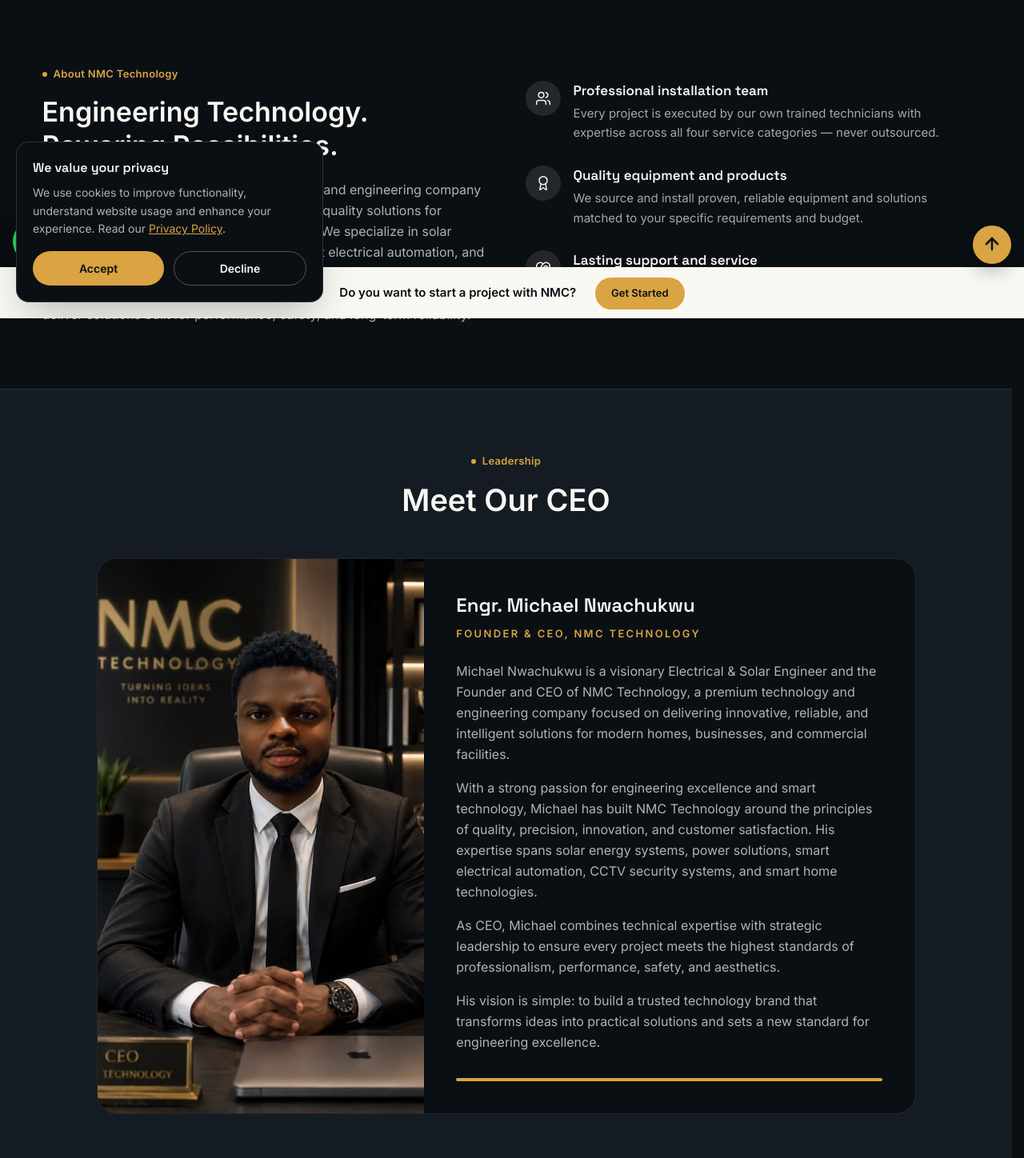
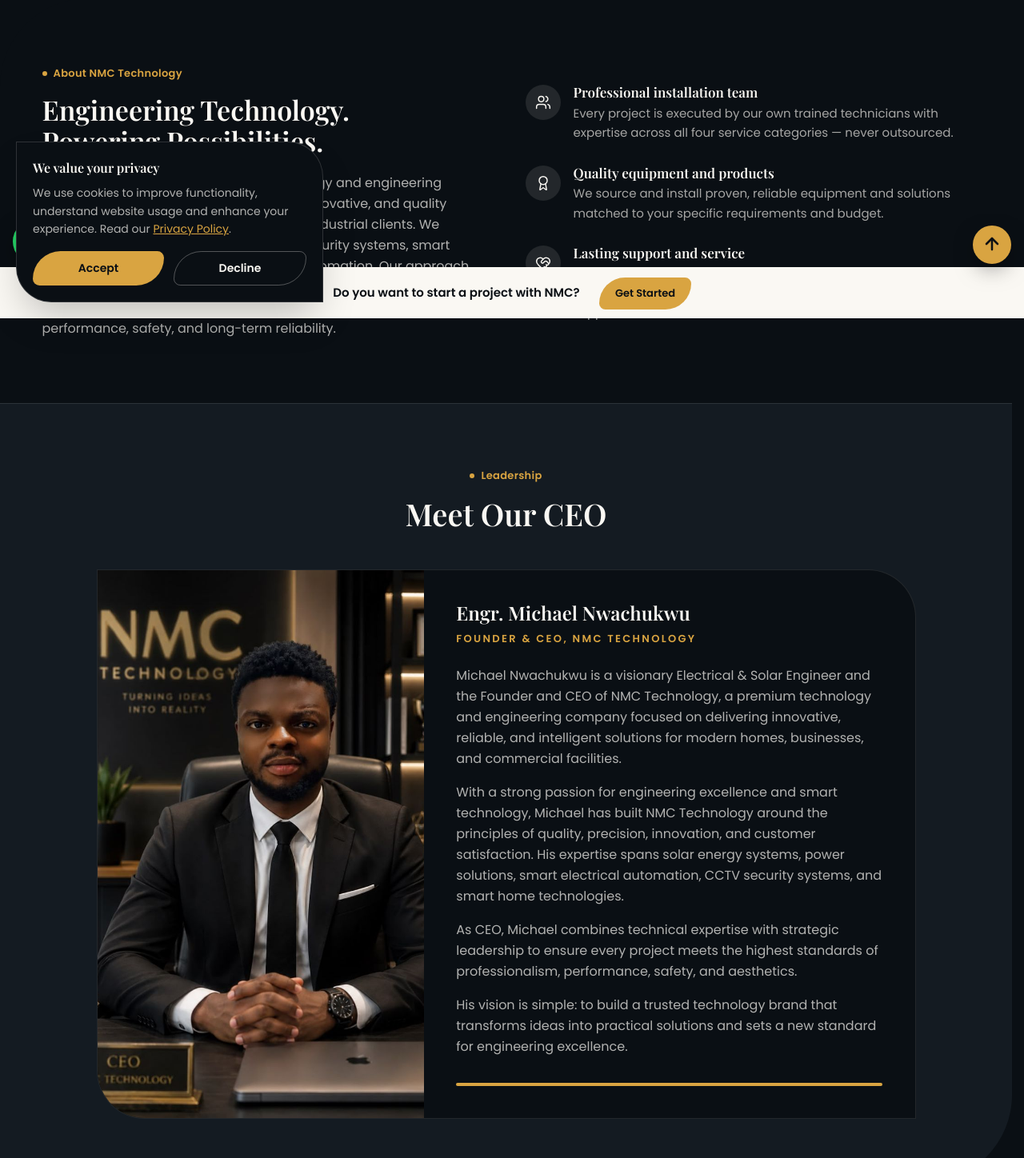
Before and after one commit to jamalcarterme/nmctechnologyltd, a Next.js app: page /about in a window 1280 px wide. Shown: the part 402-1850 px from the top of the page at 80% size. Built offline with nearby package versions, Linux system fonts and the light colour scheme; no server answers.

Commit message:
Upload files via ZiptoGit

```diff
--- a/next.config.ts
+++ b/next.config.ts
@@ -18,6 +18,10 @@
         ],
       },
       {
+        source: "/sitemap.xml",
+        headers: [{ key: "Content-Type", value: "application/xml; charset=utf-8" }],
+      },
+      {
         // Long-cache static media so repeat visits (and Core Web Vitals) stay fast.
         source: "/images/:path*",
         headers: [{ key: "Cache-Control", value: "public, max-age=2592000, stale-while-revalidate=86400" }],
--- a/src/app/globals.css
+++ b/src/app/globals.css
@@ -219,3 +219,48 @@
 @media (prefers-reduced-motion: reduce) {
   .animate-bg-drift, .animate-bg-drift-alt { animation: none; }
 }
+
+/* ================= Reference-style shapes, motion & type (visual only) ================= */
+h1, h2, h3 { font-family: var(--font-display), Georgia, serif; line-height: 1.15; }
+.font-display { font-family: var(--font-display), Georgia, serif; }
+
+/* Preloader */
+#pre { position: fixed; inset: 0; background: var(--color-ink); z-index: 999; display: grid; place-items: center; transition: opacity .6s, visibility .6s; }
+#pre.off { opacity: 0; visibility: hidden; pointer-events: none; }
+#pre img { height: 120px; width: auto; animation: pre-pulse 1.2s infinite; }
+#pre i { position: absolute; bottom: 30%; width: 160px; height: 4px; background: linear-gradient(90deg, transparent, var(--color-gold), transparent); animation: pre-sweep 1s infinite; }
+@keyframes pre-sweep { 0% { transform: translateX(-80px); opacity: 0; } 50% { opacity: 1; } 100% { transform: translateX(80px); opacity: 0; } }
+@keyframes pre-pulse { 50% { transform: scale(1.08); filter: drop-shadow(0 0 20px var(--color-gold)); } }
+
+/* Buttons: leaf-shaped corners like the reference */
+:where(a[class*="rounded-full"][class*="px-"], button[class*="rounded-full"][class*="px-"]) {
+  border-radius: 50px 12px 50px 12px !important;
+  transition: transform .2s, background-color .2s;
+}
+:where(a[class*="rounded-full"][class*="px-"], button[class*="rounded-full"][class*="px-"]):hover { transform: scale(1.06); }
+
+/* Cards: asymmetric corners + lift on hover */
+.rounded-2xl { border-radius: 0 44px 0 44px; }
+.rounded-3xl { border-radius: 0 60px 0 60px; }
+.rounded-xl { border-radius: 0 28px 0 28px; }
+.rounded-2xl, .rounded-3xl, .rounded-xl { transition: transform .4s, box-shadow .4s; }
+.rounded-2xl:hover, .rounded-3xl:hover, .rounded-xl:hover { transform: translateY(-8px); box-shadow: 0 20px 50px rgba(217, 164, 65, .28); }
+.rounded-2xl img, .rounded-3xl img, .rounded-xl img { transition: transform .6s; }
+.rounded-2xl:hover img, .rounded-3xl:hover img, .rounded-xl:hover img { transform: scale(1.06); }
+
+/* Large section/page-hero corner cut + footer corner (reference --r) */
+:root { --r: 110px; }
+main > section:first-child { border-bottom-left-radius: var(--r); }
+.hero-chevron-cut { clip-path: none; border-bottom-left-radius: var(--r); }
+footer { border-top-left-radius: var(--r); }
+main > section:nth-child(3n+2) { border-top-left-radius: var(--r); }
+main > section:nth-child(3n) { border-bottom-right-radius: var(--r); }
+@media (max-width: 860px) { :root { --r: 70px; } }
+
+/* Scroll buttons: bobbing like the reference */
+.hint-down, .hint-up { animation: cta-ring 3s ease-in-out infinite, hint-bob 1.4s ease-in-out infinite; }
+@keyframes hint-bob { 50% { margin-bottom: 8px; } }
+
+/* Reference reveal: slide + scale, replays */
+@keyframes rv-up { from { opacity: 0; transform: translate3d(0, 50px, 0) scale(.97); } to { opacity: 1; transform: none; } }
+[data-in]:not([data-rd]) { animation-duration: .9s; }
--- a/src/app/layout.tsx
+++ b/src/app/layout.tsx
@@ -1,5 +1,6 @@
 import type { Metadata, Viewport } from "next";
-import { Inter, Space_Grotesk } from "next/font/google";
+import { Poppins, Playfair_Display } from "next/font/google";
+import Preloader from "@/components/Preloader";
 import CookieConsent from "@/components/CookieConsent";
 import CtaBar from "@/components/CtaBar";
 import ScrollHint from "@/components/ScrollHint";
@@ -9,17 +10,19 @@
 import { SITE_URL, DEFAULT_OG_IMAGE } from "@/lib/seo";
 import "./globals.css";
 
-const inter = Inter({
+const inter = Poppins({
   subsets: ["latin"],
+  weight: ["400", "500", "600", "700"],
   variable: "--font-inter",
   display: "swap",
 });
 
-const spaceGrotesk = Space_Grotesk({
+const spaceGrotesk = Playfair_Display({
   subsets: ["latin"],
+  weight: ["600", "800"],
+  style: ["normal", "italic"],
   variable: "--font-space-grotesk",
   display: "swap",
-  weight: ["500", "600", "700"],
 });
 
 const SITE_TITLE = "NMC Technology | Solar, CCTV & Smart Automation in Lagos, Nigeria";
@@ -181,6 +184,7 @@
         />
       </head>
       <body className="antialiased">
+        <Preloader />
         <JsonLd data={siteLd} />
         <MotionProvider>
           {children}
--- /dev/null
+++ b/src/components/Preloader.tsx
@@ -0,0 +1,19 @@
+"use client";
+
+import { useEffect, useState } from "react";
+
+/** Brief branded loader (same behaviour as the reference site's #pre screen). */
+export default function Preloader() {
+  const [off, setOff] = useState(false);
+  useEffect(() => {
+    const t = setTimeout(() => setOff(true), 700);
+    return () => clearTimeout(t);
+  }, []);
+  return (
+    <div id="pre" className={off ? "off" : ""} aria-hidden="true">
+      {/* eslint-disable-next-line @next/next/no-img-element */}
+      <img src="/images/logo-mark.png" alt="" />
+      <i />
+    </div>
+  );
+}
```
Also changed, not shown: 2 other files (tests, documents, lock files or other folders).
